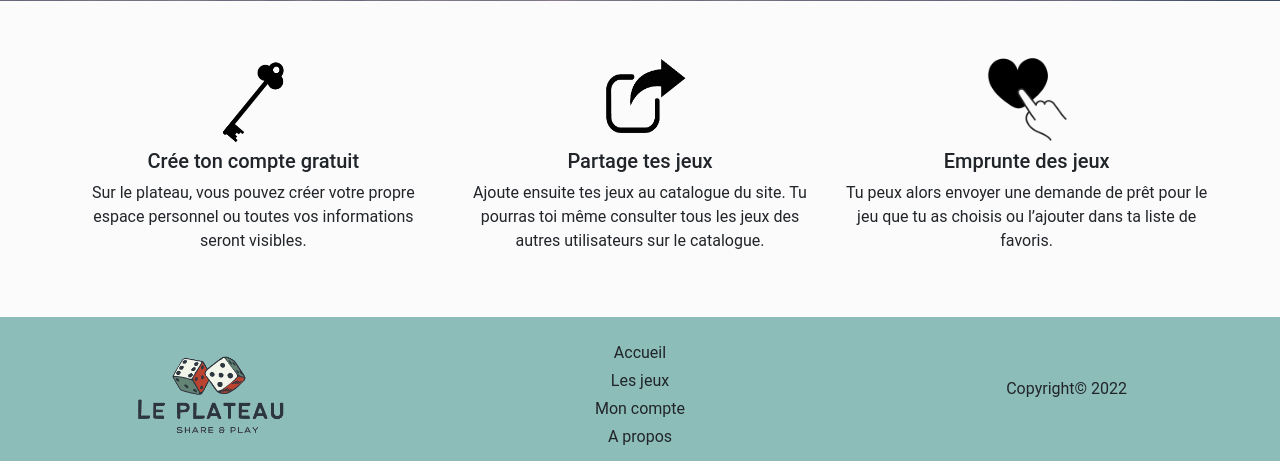
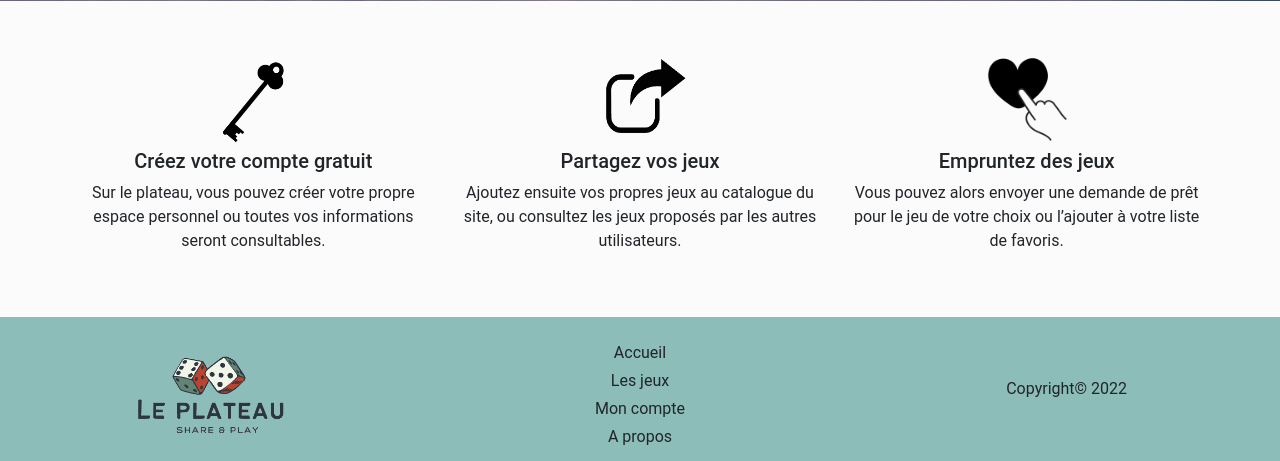
Before and after one commit to WildCodeSchool/2022_09_PHP_Lyon_Le_plateau, a PHP site: template src/View/Home/index.html.twig in a window 1280 px wide. Shown: the part 365-826 px from the top of the page. Run offline with PHP 8.4, Linux system fonts and the light colour scheme; the template is opened without the code that fills it, so the values that code supplies are empty; some libraries are stand-ins or nearby versions.

Commit message:
US_homePage: Rephrasing to replace familiarity of 'tu' by formality langage using 'vous'

```diff
--- a/src/View/Home/index.html.twig
+++ b/src/View/Home/index.html.twig
@@ -10,22 +10,25 @@
 			<div class="row m-5">
 				<div class="col-md-4">
 					<img class="images" src="assets/images/key.png" alt="key">
-					<h2>Crée ton compte gratuit</h2>
-					<p>Sur le plateau, vous pouvez créer votre propre espace personnel ou toutes vos informations seront visibles.
+					<h2>Créez votre compte gratuit</h2>
+					<p>
+						Sur le plateau, vous pouvez créer votre propre espace personnel ou toutes vos informations seront consultables.
 					</p>
 
 				</div>
 				<div class="col-md-4">
 					<img class="images" src="assets/images/share.png" alt="share">
-					<h2>Partage tes jeux</h2>
-					<p>Ajoute ensuite tes jeux au catalogue du site. Tu pourras toi même consulter tous les jeux des autres utilisateurs sur le catalogue.
+					<h2>Partagez vos jeux</h2>
+					<p>
+						Ajoutez ensuite vos propres jeux au catalogue du site, ou consultez les jeux proposés par les autres utilisateurs.
 					</p>
 
 				</div>
 				<div class="col-md-4">
 					<img class="images" src="assets/images/heart.png" alt="heart">
-					<h2>Emprunte des jeux</h2>
-					<p>Tu peux alors envoyer une demande de prêt pour le jeu que tu as choisis ou l’ajouter dans ta liste de favoris.</p>
+					<h2>Empruntez des jeux</h2>
+					<p>
+						Vous pouvez alors envoyer une demande de prêt pour le jeu de votre choix ou l’ajouter à votre liste de favoris.</p>
 				</div>
 			</div>
 		</div>
```
